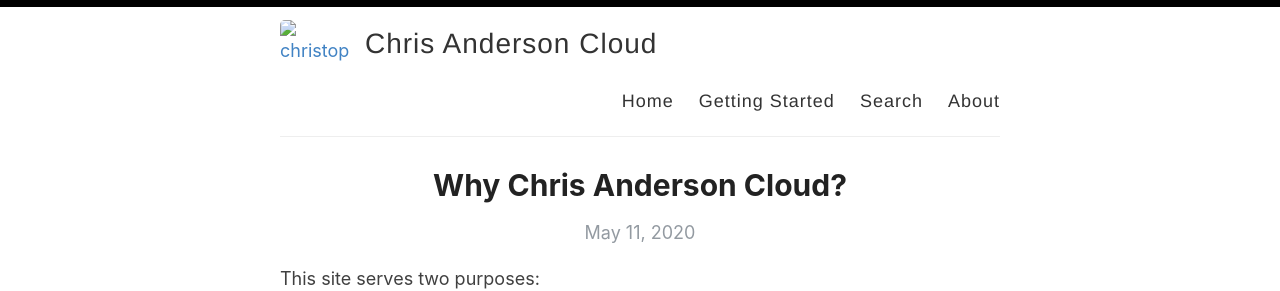
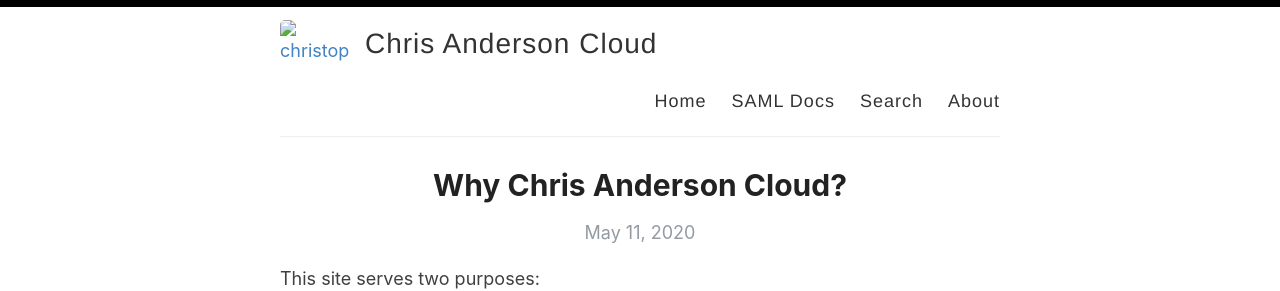
Before and after one commit to christophe81/christophe81.github.io, a Jekyll site: the page built from index.html, in a window 1280 px wide. Shown: the top 291 px of the page. Built offline with Jekyll 4.4.1, drawn with Linux system fonts in a browser that asks for light colours; the list of posts is cut into pages by our own code.

Commit message:
Update default.html

```diff
--- a/_layouts/default.html
+++ b/_layouts/default.html
@@ -28,7 +28,7 @@
 
             <nav>
               <a href="{{ site.baseurl }}/">Home</a>
-              <a href="{{ site.baseurl }}/getting-started">Getting Started</a>
+              <a href="{{ site.baseurl }}/saml-docs">SAML Docs</a>
               <a href="{{ site.baseurl }}/search">Search</a>
               <a href="{{ site.baseurl }}/about">About</a>
             </nav>
```
